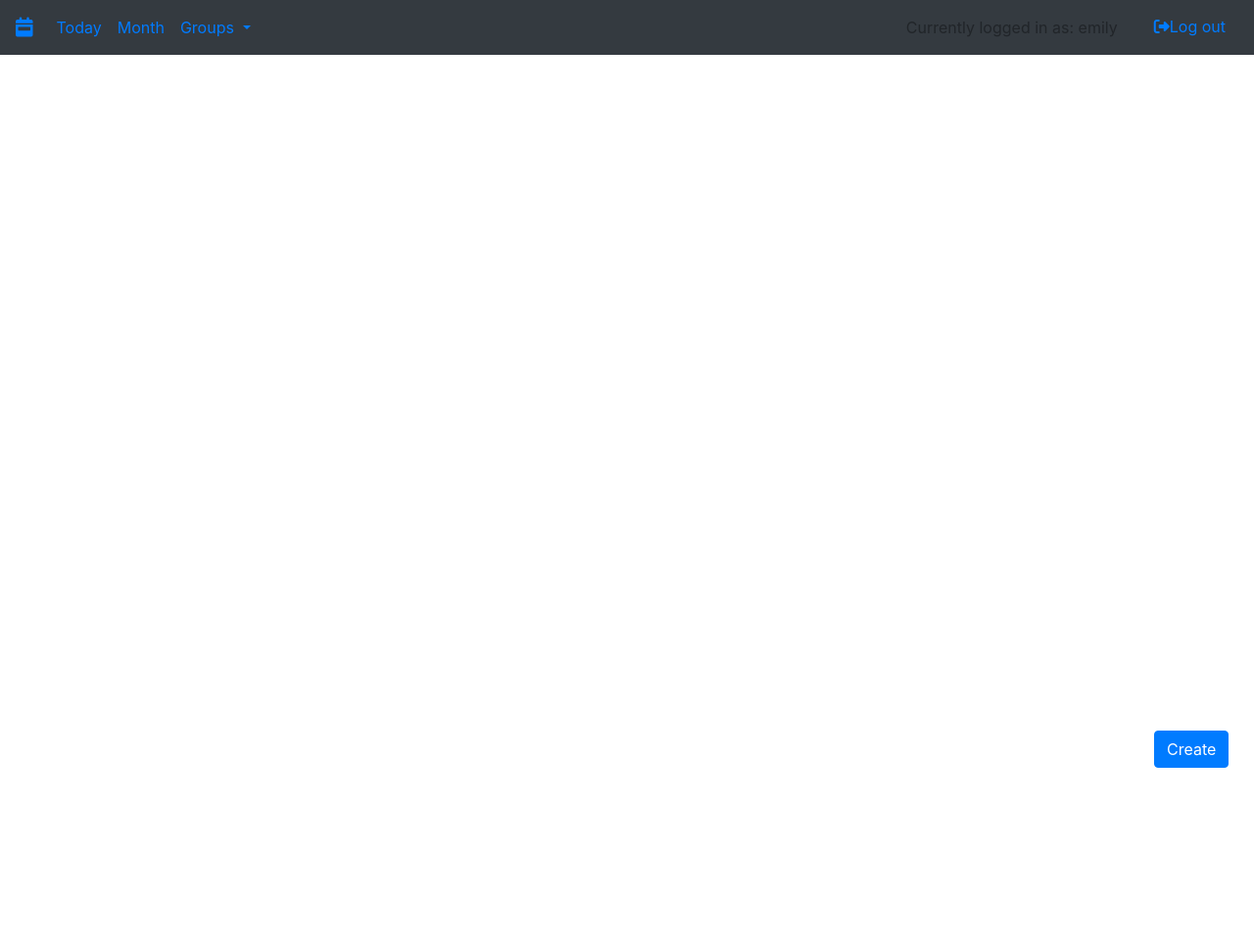
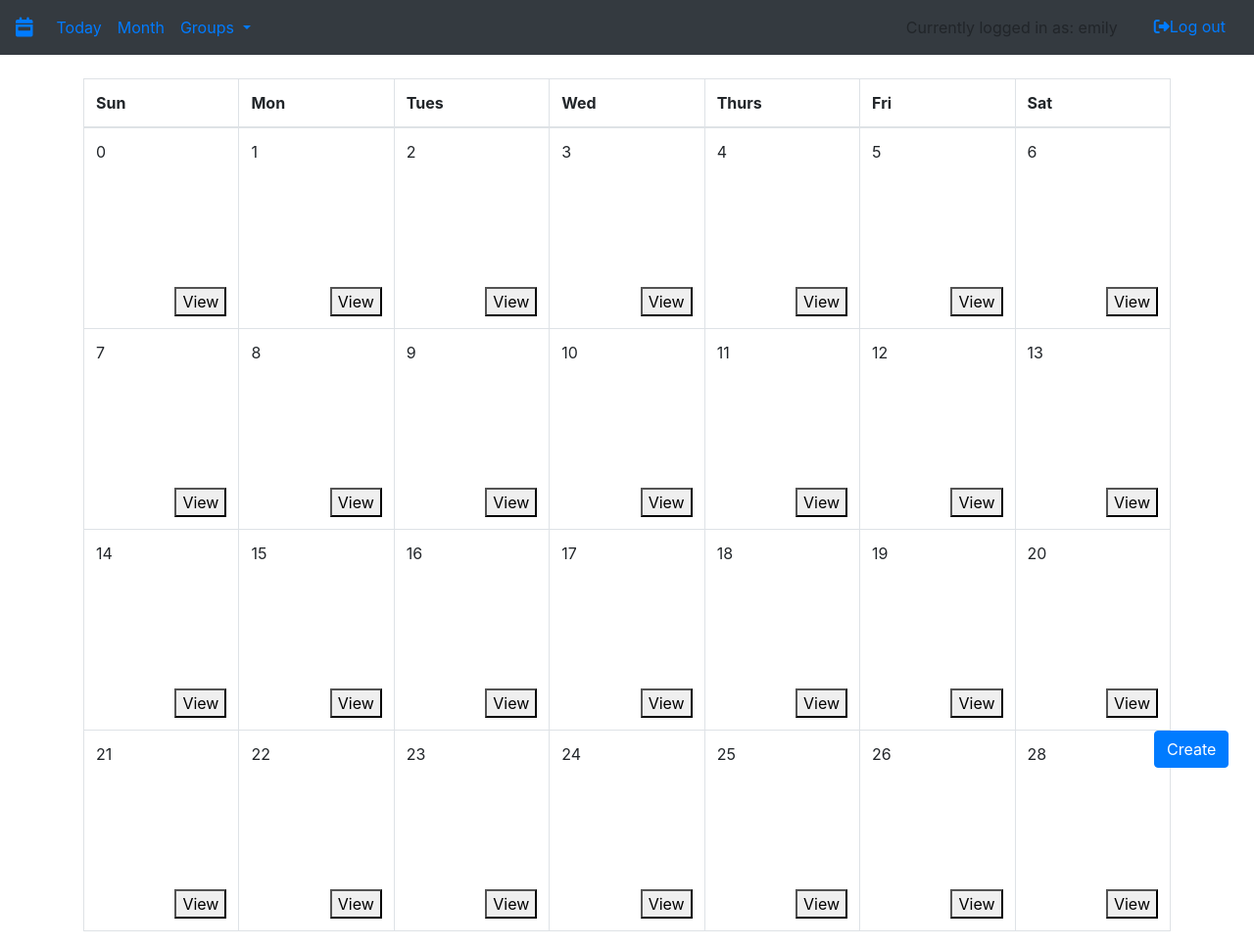
Before and after one commit to YifanWang0/softdev_p02, a Flask app: page /month in a window 1280 px wide. Shown: the whole page at 98% size. Before the commit the page ends 784 px from the top, so only its background shows below. Run offline with Flask 2, Linux system fonts and the light colour scheme; a user stored in the database is signed in; some libraries are stand-ins or nearby versions.

Commit message:
create basic calendar

```diff
--- a/app/app.py
+++ b/app/app.py
@@ -136,7 +136,16 @@ def day():
 @login_required
 @app.route('/month', methods=['GET', 'POST'])
 def month():
-    return render_template('month.html')
+    firstRow=[0,1,2,3,4,5,6]
+    secondRow=[7,8,9,10,11,12,13]
+    thirdRow=[14,15,16,17,18,19,20]
+    fourthRow=[21,22,23,24,25,26,28]
+    data=[]
+    data.append(firstRow)
+    data.append(secondRow)
+    data.append(thirdRow)
+    data.append(fourthRow)
+    return render_template('month.html', first=firstRow, second=secondRow,third=thirdRow,fourth=fourthRow,data=data)
 
 @login_required
 @app.route('/search', methods=['GET', 'POST'])
--- a/app/templates/month.html
+++ b/app/templates/month.html
@@ -2,7 +2,74 @@
 
 {% block head %}
 
+    <style>
+        th {
+            width: 14%;
+        }
+
+        td {
+            width: 14%;
+        {#overflow: hidden;#}
+        }
+
+        tr {
+            height: 20%;
+        }
+
+        .tCell {
+
+        }
+
+        .cellContent {
+            height: 150px;
+        }
+
+        .cellButton {
+            float: bottom;
+        {#padding-right:20%;#}
+
+        }
+    table{
+        min-height: 90%;
+        table-layout: fixed;
+    }
+    </style>
+
 {% endblock %}
+
+
 {% block content %}
 
+    <div class="container" style="height:inherit">
+        <table class="table table-bordered">
+            <thead>
+            <tr>
+                <th scope="col">Sun</th>
+                <th scope="col">Mon</th>
+                <th scope="col">Tues</th>
+                <th scope="col">Wed</th>
+                <th scope="col">Thurs</th>
+                <th scope="col">Fri</th>
+                <th scope="col">Sat</th>
+            </tr>
+            </thead>
+            <tbody>
+            {% for row in data %}
+                <tr>
+                    {% for elem in row %}
+                        <td>
+                            <div class="tCell">
+                                <div class="cellContent">{{ elem }}</div>
+                                <div class="cellButton">
+                                    <button style="float:right">View</button>
+                                </div>
+                            </div>
+                        </td>
+                    {% endfor %}
+                </tr>
+            {% endfor %}
+            </tbody>
+
+        </table>
+    </div>
 {% endblock %}
```
